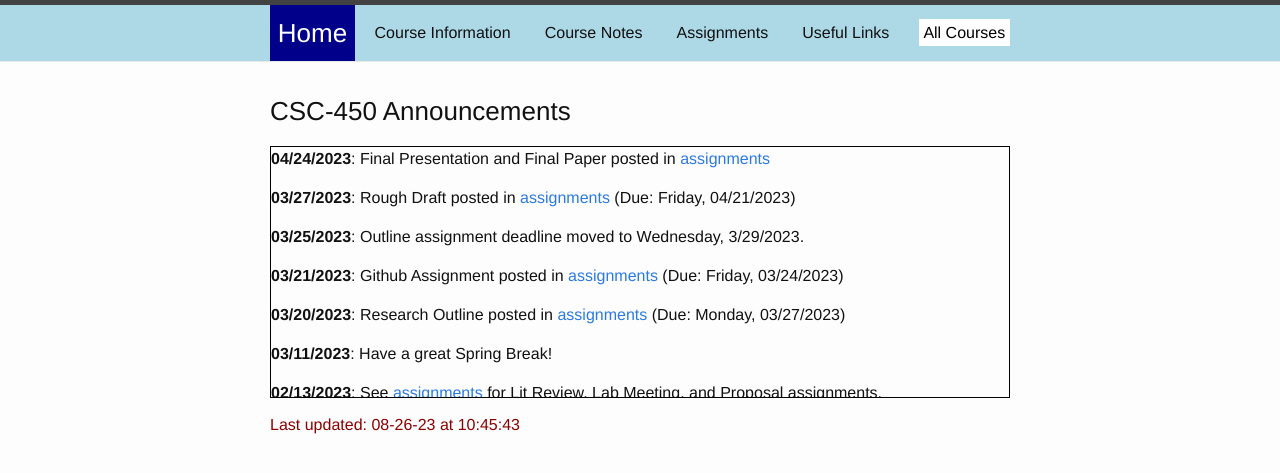
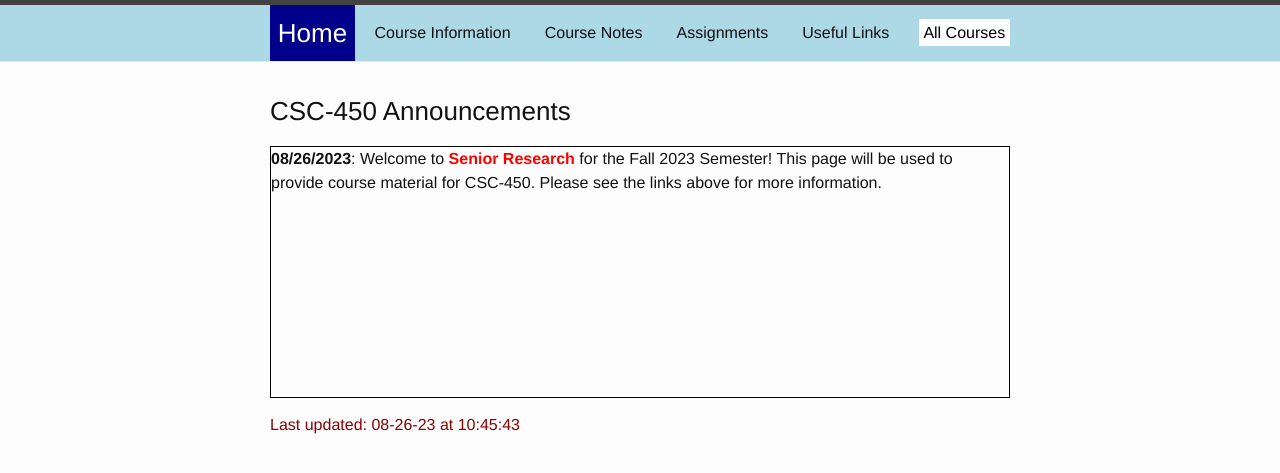
Before and after one commit to gdancik/CSC-450, a Jekyll site: the page built from index.html, in a window 1280 px wide, cut to the strip 0-493 px from the top of the page. Shown: the top 473 px of the strip. Built offline with Jekyll 4.4.1, drawn with Linux system fonts in a browser that asks for light colours.

Commit message:
Ready for Fall 2023!

```diff
--- a/index.html
+++ b/index.html
@@ -13,6 +13,8 @@ exclude_from_nav: true
 {% capture assignments %} <a href = "{{ site.baseurl }}/assignments/">assignments</a>{% endcapture %}
 
 <!--- start here -->
+<p><b>08/26/2023</b>: Welcome to <b style = "color:red">Senior Research</b> for the Fall 2023 Semester! This page will be used to provide course material for CSC-450.  Please see the links above for more information.<p>
+{% comment %}
 <p><b>04/24/2023</b>: Final Presentation and Final Paper posted in {{ assignments }}</p>
 <p><b>03/27/2023</b>: Rough Draft posted in {{ assignments }} (Due: Friday, 04/21/2023)</p>
 <p><b>03/25/2023</b>: Outline assignment deadline moved to Wednesday, 3/29/2023. </p>
@@ -25,8 +27,6 @@ exclude_from_nav: true
 <p><b>01/25/2023</b>: We will complete the Searching the Literature assignment in class on Friday.</p>
 <p><b>01/25/2023</b>: Searching the Literature (Due: Friday, 01/27/23) and Article Discussion (Due: Monday, 01/30/23) posted in {{ assignments }}.</p>
 <p><b>01/20/2023</b>: Autobiography assignment posted in {{ assignments }} (Due: Friday, 01/27/23).</p>
-<p><b>01/18/2023</b>: Welcome to <b style = "color:red">Senior Research</b> for the Spring 2023 Semester! This page will be used to provide course material for CSC-450.  Please see the links above for more information.<p>
-{% comment %}
 <p><b>11/15/2022</b>: Rough Draft posted in {{ assignments }} (Due: Monday, November 21, 2022)</p>
 <p><b>10/31/2022</b>: Lab Meeting #2 and Resume assignment posted in {{ assignments }}</p>
 <p><b>10/03/2022</b>: See {{ assignments }} page for ongoing assignments.</p>
```
Also changed, not shown: assignments.md (+8 -1 lines), info.md (+3 -3 lines), notes.md (+1 -1 lines), 2 other files.
